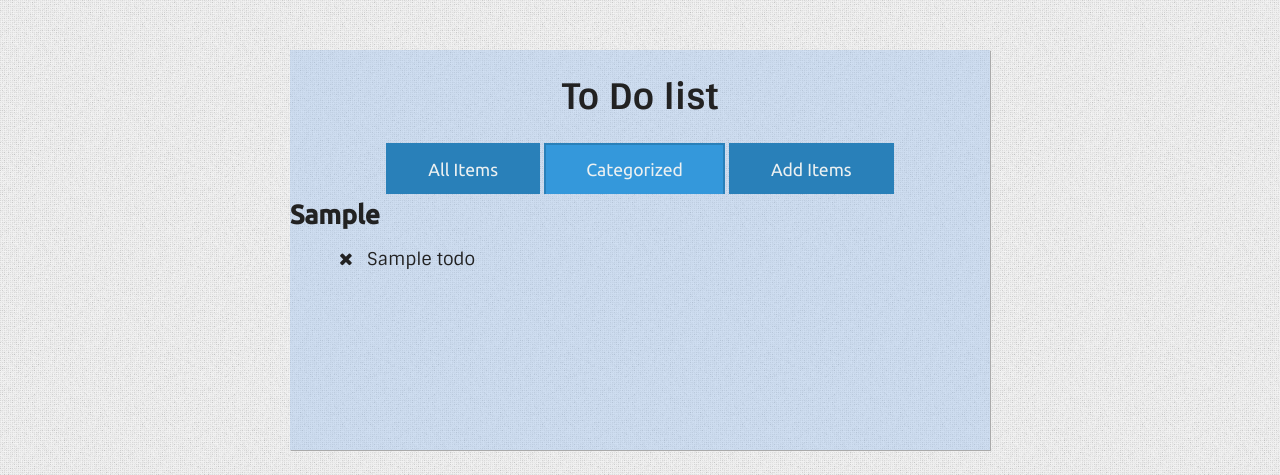
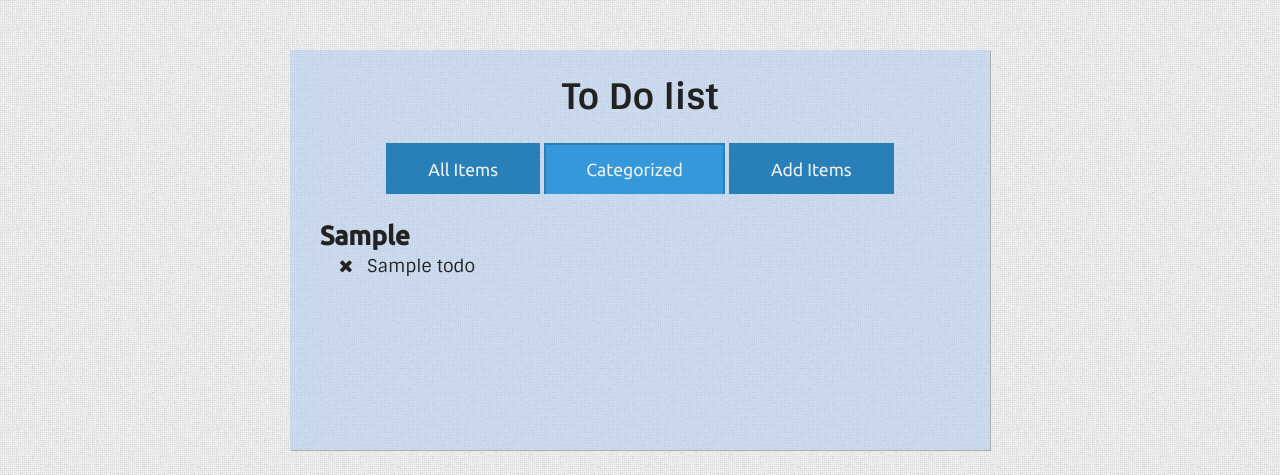
Before and after one commit to ehmyers/CSCI344-Project-5, a Node server app: page /todos/categories in a window 1280 px wide. Shown: the top 475 px of the page. Run offline with Node 20, Linux system fonts and the light colour scheme; the visitor is signed in with stand-in values (Sample User, id 1); tables that the repository leaves empty hold one stand-in row (values such as "Sample post"); some libraries are stand-ins or nearby versions.

Commit message:
finalize styling

```diff
--- a/app/public/javascripts/app/client-app.js
+++ b/app/public/javascripts/app/client-app.js
@@ -59,6 +59,9 @@ var main = function () {
             "success": function(data, textStatus) {
                 console.log("Success data: " + data);
                 currentItem.parent().fadeOut();
+                if (currentItem.parent().parent().children() === "") {
+                    currentItem.parent().parent().fadeOut;
+                }
             }
         });
     });
--- a/app/public/stylesheets/app/app.css
+++ b/app/public/stylesheets/app/app.css
@@ -52,7 +52,8 @@ h1 {
 h2 {
   font-family:'Ubuntu', sans-serif;
   font-size:1.5em;
-  margin:0px;
+  margin-left:30px;
+  margin-bottom:-15px;
 }
 
 i {
```
